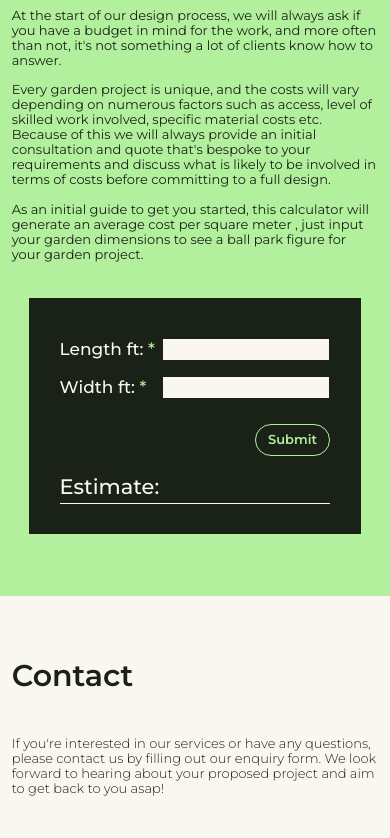
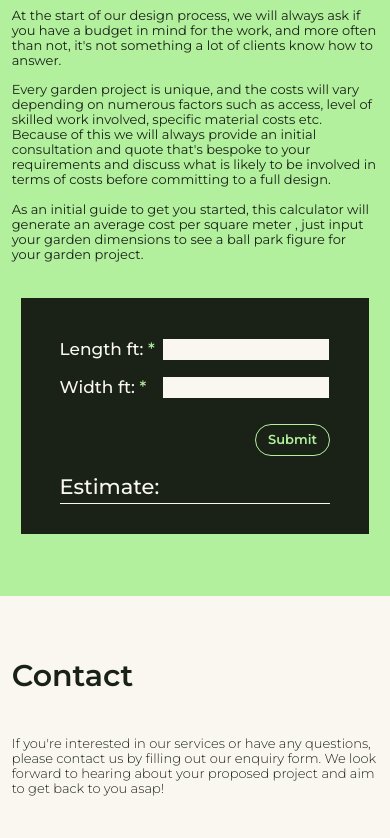
Before and after one commit to Benpeake/viridis-site, a plain HTML site: page index.html in a window 390 px wide. Shown: the part 4497-5335 px from the top of the page. Drawn offline with nearby package versions, Linux system fonts and the light colour scheme; a script that the page names is missing.

Commit message:
update to sizing

```diff
--- a/css/style.css
+++ b/css/style.css
@@ -1034,7 +1034,7 @@ input[type="number"] {
 
     .cost-calculator-left{
         order: 2;
-        width: 85vw;
+        width: 89vw;
         justify-self: center;
         padding: 30px 0;
     }
```
